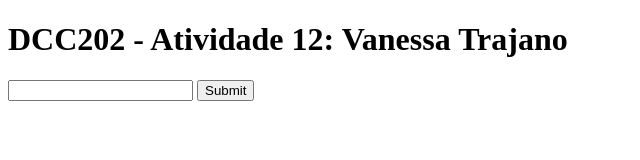
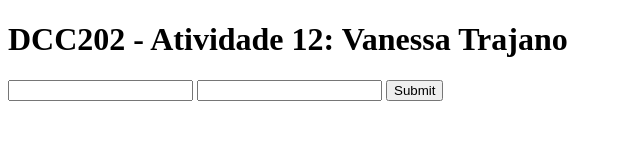
Before and after one commit to ufjf-dcc202/ufjf-dcc202-2023-3-a-atv12-VanessaTrajano, a website: page index.html in a window 1280 px wide. Shown: the whole page, without its empty margins (0-640 px from the left). Drawn offline with Linux system fonts and the light colour scheme.

Commit message:
Mudando o formulario, adicionando names

```diff
--- a/index.html
+++ b/index.html
@@ -10,8 +10,9 @@
     <main>
         <h1>DCC202 - Atividade 12: Vanessa Trajano</h1>
         <section>
-            <form action="">
-                <input>
+            <form action="" method="post">
+                <input name="fruta">
+                <input name="quantidade">
                 <input type="submit">
             </form>
         </section>
```
